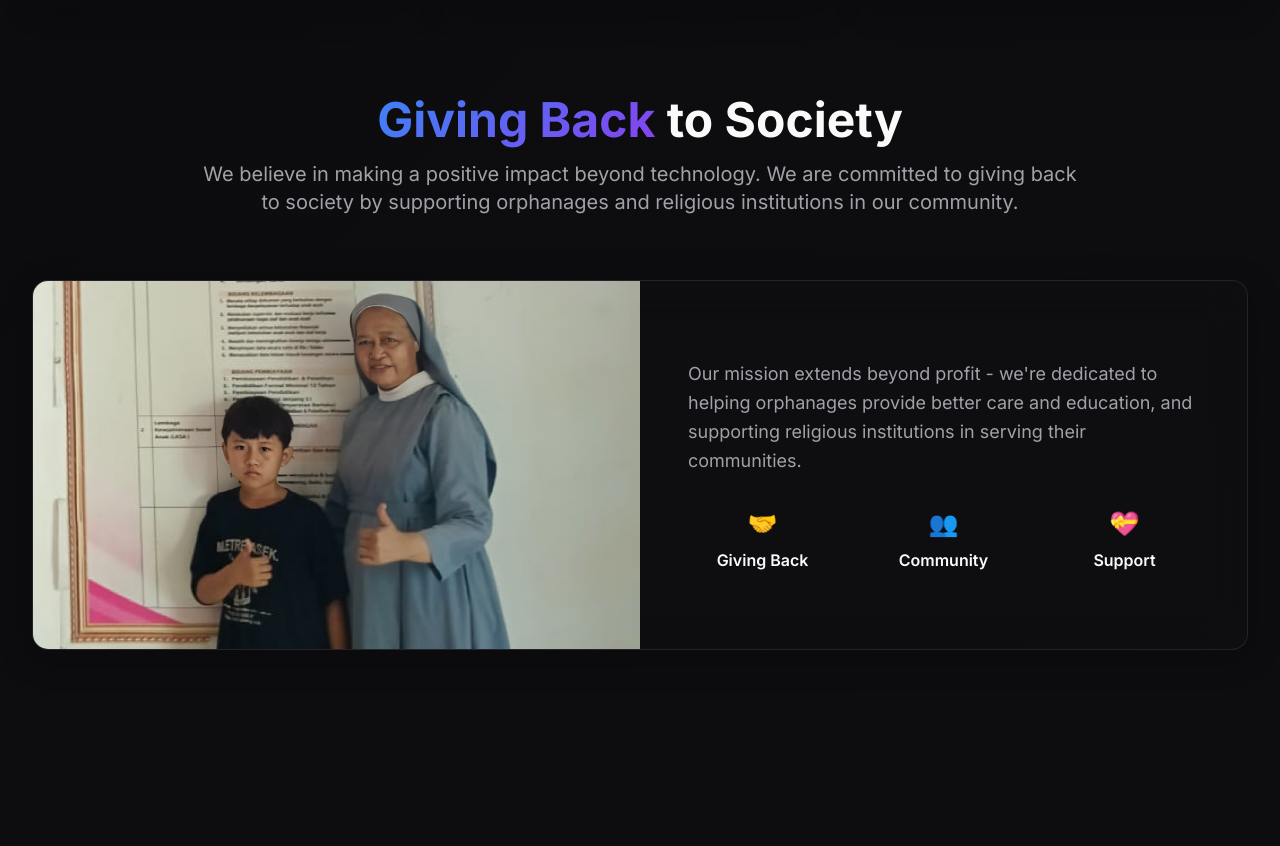
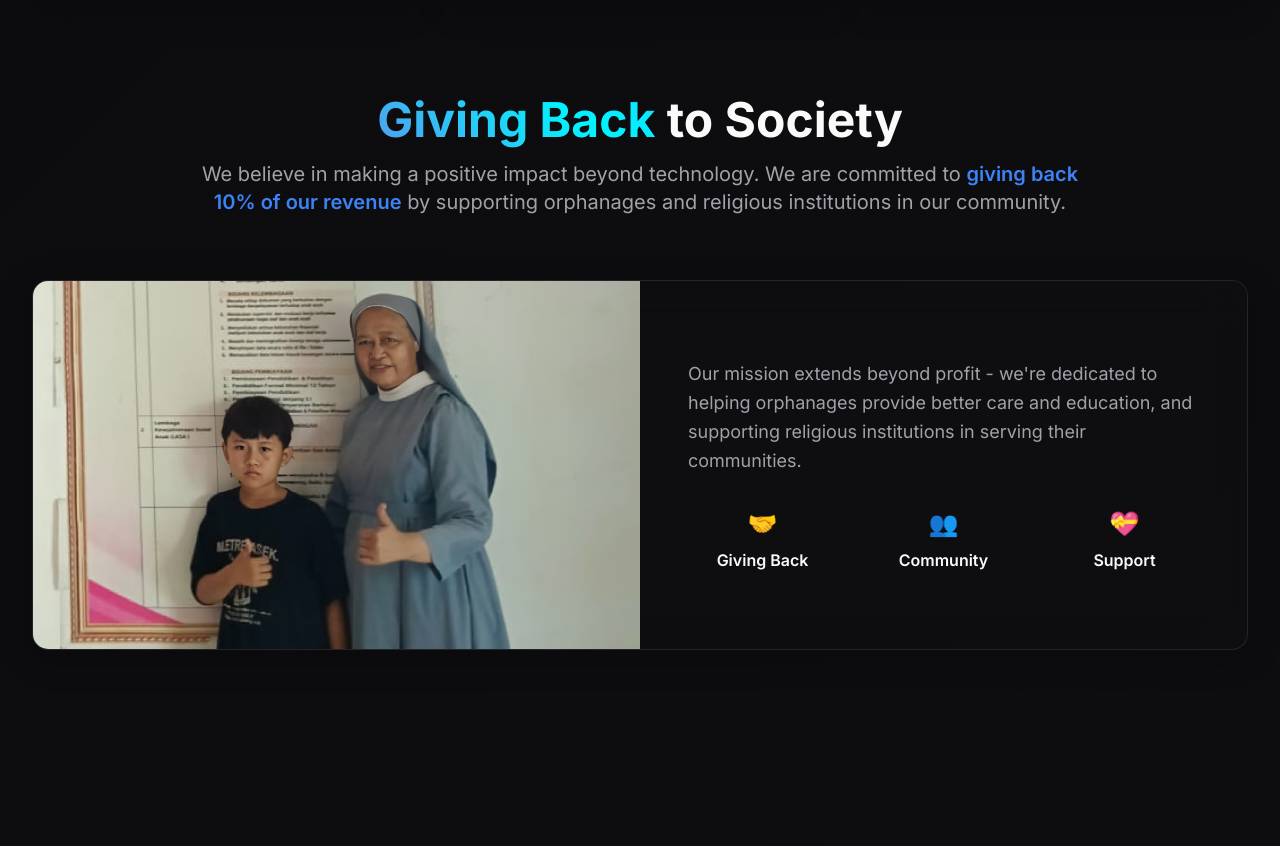
Before and after one commit to tatianabahagia/deborah-ai-forge, a React (Vite) app: page / in a window 1280 px wide. Shown: the part 6658-7504 px from the top of the page. Built offline with nearby package versions, Linux system fonts and the light colour scheme.

Commit message:
Update giving back commitment
Add commitment to give back 10% of revenue and/or profit to society.

```diff
--- a/src/components/AchievementsSection.tsx
+++ b/src/components/AchievementsSection.tsx
@@ -68,10 +68,10 @@ const AchievementsSection = () => {
         <div className="mt-24">
           <div className="text-center mb-16">
             <h2 className="text-4xl md:text-5xl font-bold mb-4">
-              <span className="gradient-text">Giving Back</span> to Society
+              <span className="holographic-text">Giving Back</span> to Society
             </h2>
             <p className="text-xl text-muted-foreground max-w-4xl mx-auto">
-              We believe in making a positive impact beyond technology. We are committed to giving back to society by supporting orphanages and religious institutions in our community.
+              We believe in making a positive impact beyond technology. We are committed to <span className="text-primary font-semibold">giving back 10% of our revenue</span> by supporting orphanages and religious institutions in our community.
             </p>
           </div>
 
```
